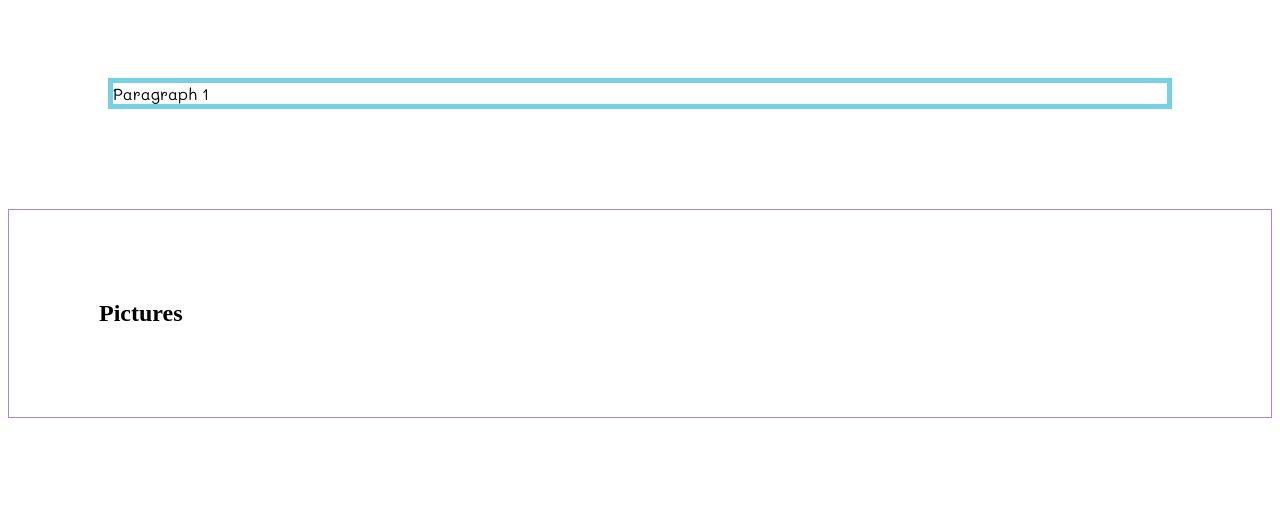
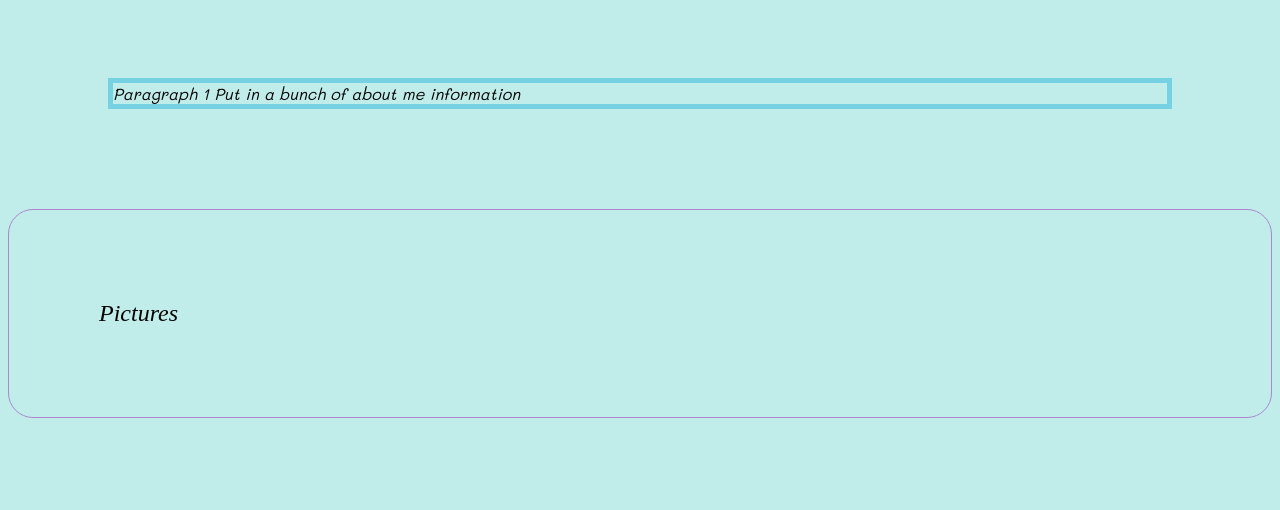
Before and after one commit to saradmarino/sara-marino-class-website, a plain HTML site: page index.html in a window 1280 px wide. Shown: the part 442-952 px from the top of the page. Drawn offline with Linux system fonts and the light colour scheme.

Commit message:
final commit

```diff
--- a/css/style.css
+++ b/css/style.css
@@ -16,9 +16,16 @@ h1 {
 
 p {
   font-family: 'Mali', cursive;
+  font-style:italic;
 }
 
 h2 {
 padding: 90px;
 border: 1px solid #ab88cc;
+font-weight: lighter;
+font-style: italic;
+border-radius: 25px;
 }
+body {
+  background-image: url("../Images/Backgroundcolor.png");
+}
--- a/index.html
+++ b/index.html
@@ -13,7 +13,8 @@
     <img src="./Images/regularpicture.jpg">
 
     <h1>Welcome to Sara's Website</h1>
-    <p>Paragraph 1</p>
+    <p>Paragraph 1
+    Put in a bunch of about me information</p>
 
     <h2>Pictures</h2>
     <p>Paragraph 2</p>
```
Also changed, not shown: Images/Backgroundcolor.png (added), 1 other file.
